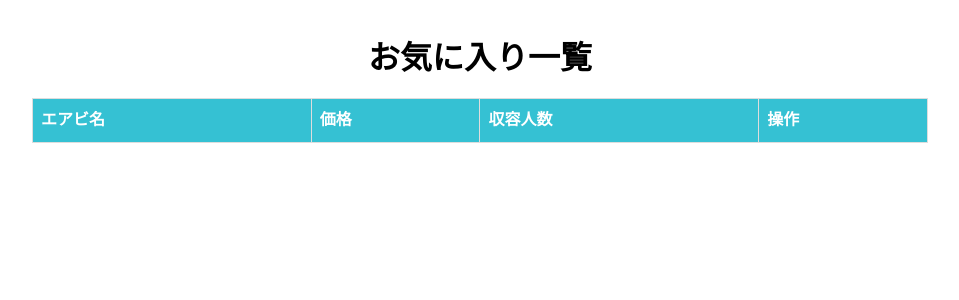
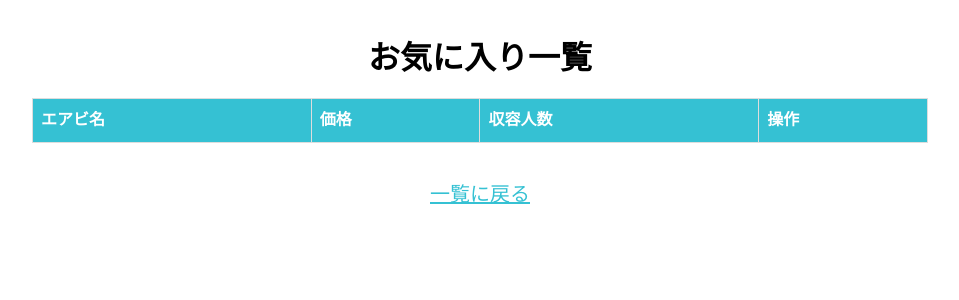
Before and after one commit to momo-0315/Arigato, a PHP site: page /fav.php in a window 1280 px wide. Shown: the part 80-380 px from the top of the page, without its empty margins (160-1119 px from the left). Run offline with PHP 8.4, Linux system fonts and the light colour scheme; lists and menus that the app fills with data are empty.

```diff
--- a/src/css/_user_favourites.scss
+++ b/src/css/_user_favourites.scss
@@ -1,6 +1,7 @@
 .favourites {
   margin: 120px auto 0 auto;
   width: 1280px;
+  text-align: center;
 
   &__title {
     text-align: center;
@@ -8,21 +9,26 @@
 
   &__table {
     width: 70%;
-    margin: 0 auto;
+    margin: 0 auto 40px auto;
     border-collapse: collapse;
 
     td,
     th {
       border: 1px solid #ddd;
       padding: 8px;
+      text-align: left;
     }
 
     th {
       padding-top: 12px;
       padding-bottom: 12px;
-      text-align: left;
       background-color: #35c1d3;
       color: white;
     }
   }
+
+  &__link {
+    color: #35c1d3;
+    font-size: 20px;
+  }
 }
--- a/src/css/style.css
+++ b/src/css/style.css
@@ -153,26 +153,31 @@
 .favourites {
   margin: 120px auto 0 auto;
   width: 1280px;
+  text-align: center;
 }
 .favourites__title {
   text-align: center;
 }
 .favourites__table {
   width: 70%;
-  margin: 0 auto;
+  margin: 0 auto 40px auto;
   border-collapse: collapse;
 }
 .favourites__table td,
 .favourites__table th {
   border: 1px solid #ddd;
   padding: 8px;
+  text-align: left;
 }
 .favourites__table th {
   padding-top: 12px;
   padding-bottom: 12px;
-  text-align: left;
   background-color: #35c1d3;
   color: white;
+}
+.favourites__link {
+  color: #35c1d3;
+  font-size: 20px;
 }
 
 .change {
--- a/src/user/fav.php
+++ b/src/user/fav.php
@@ -48,6 +48,7 @@ if (isset($_POST['delete'])) {
         <?php endforeach; ?>
       </form>
     </table>
+    <a class="favourites__link" href="/user/index.php">一覧に戻る</a>
   </div>
 
 </body>
```
Also changed, not shown: src/user/index.php (+10 -2 lines), 1 other file.
